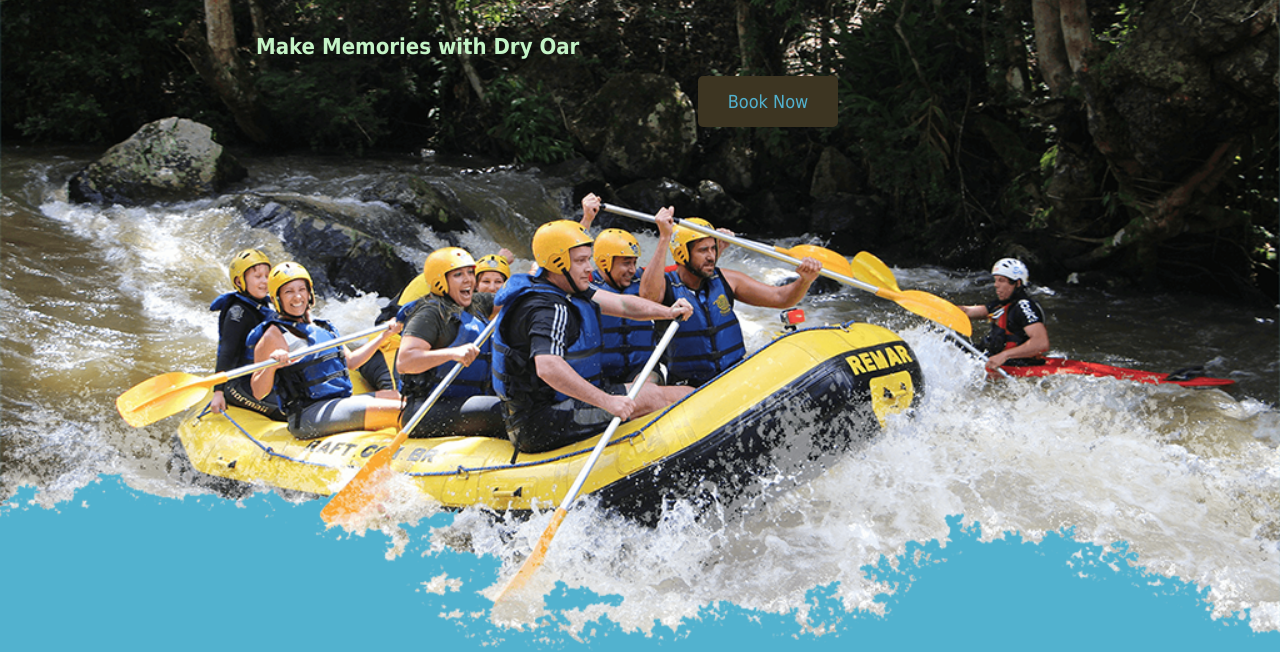
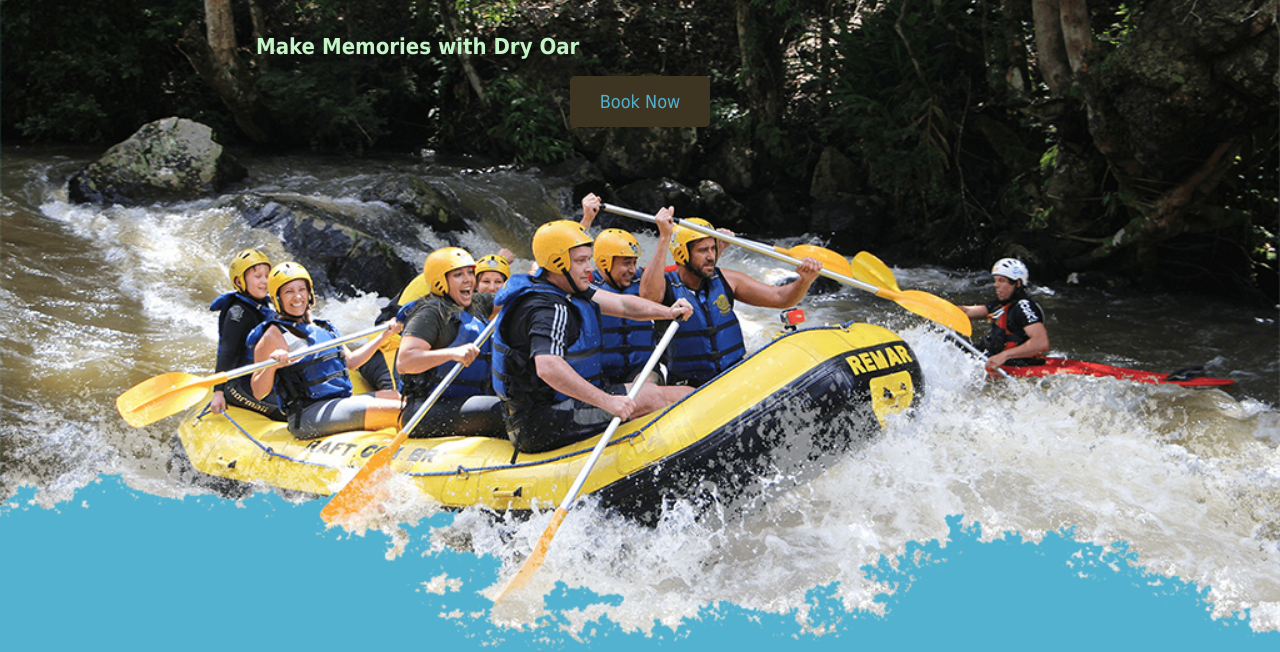
Before and after one commit to caleb-wo/WDD-130, a plain HTML site: page index.html in a window 1280 px wide. Shown: the part 152-804 px from the top of the page. Drawn offline with Linux system fonts and the light colour scheme.

Commit message:
Update style.css

```diff
--- a/styles/style.css
+++ b/styles/style.css
@@ -19,7 +19,7 @@ nav a {
 }
 
 #hero-msg {
-    grid-column: 2/4;
+    grid-column: 2/3;
     grid-row: 1/2;
     margin-top: 100px;
 }
```
